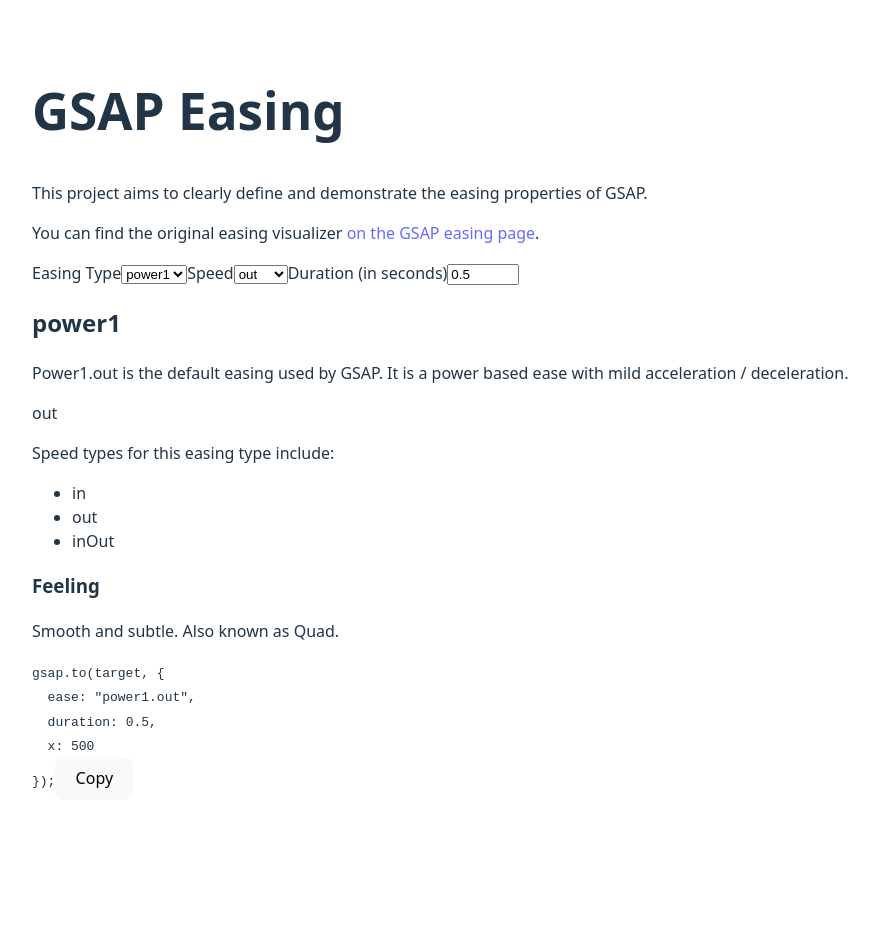
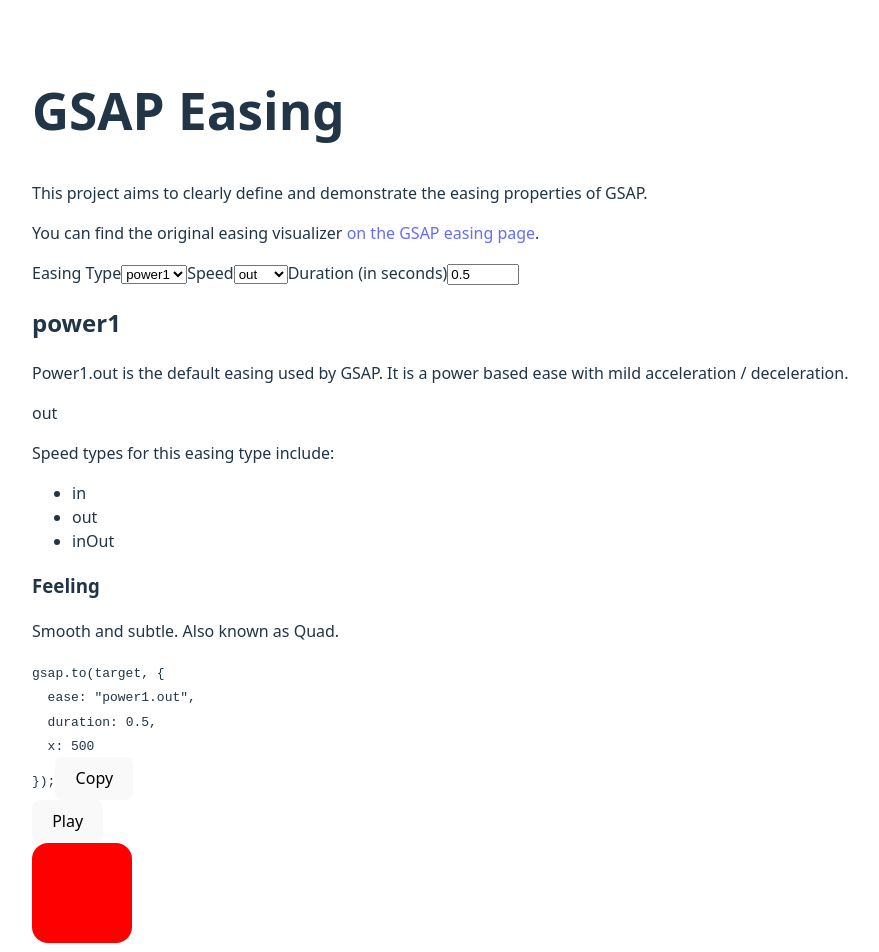
Before and after one commit to ConorCrutchley/gsap-easing, a React (Vite) app: page / in a window 1280 px wide. Shown: the top 952 px of the page, without its empty margins (8-887 px from the left). Before the commit the page ends 840 px from the top, so only its background shows below. Built offline with nearby package versions, Linux system fonts and the light colour scheme.

Commit message:
feat: Added animated component

```diff
--- a/src/App.tsx
+++ b/src/App.tsx
@@ -1,3 +1,4 @@
+import AnimatedComponent from "./components/AnimatedComponent";
 import Code from "./components/Code";
 import Explanation from "./components/Explanation";
 import Filters from "./components/Filters";
@@ -10,6 +11,7 @@
       <Filters />
       <Explanation />
       <Code />
+      <AnimatedComponent />
     </>
   );
 };
--- /dev/null
+++ b/src/components/AnimatedComponent.tsx
@@ -0,0 +1,57 @@
+import { getSelectedEasingType } from "../utils/getSelectedEasingType";
+import { gsap } from "gsap";
+import { useFilters } from "../hooks/useFilters";
+import { useState } from "react";
+
+const AnimatedComponent = () => {
+  const [isPlaying, setIsPlaying] = useState(false);
+  // Get the filter values and functions from zustand
+  const filters = useFilters();
+
+  // Get the selected easing speed types
+  const selectedSpeedTypes = getSelectedEasingType(
+    filters.easingType
+  )?.speedTypes;
+
+  // Produce a string for the easing type based on the filters
+  // and whether the easing has speed types
+  const easingType = `${filters.easingType}${
+    selectedSpeedTypes && selectedSpeedTypes?.length > 0
+      ? `.${filters.speedType}`
+      : ""
+  }`;
+
+  const durationMs = filters.duration * 1000;
+
+  const onClickHandler = () => {
+    setIsPlaying(true);
+    gsap.fromTo(
+      ".box",
+      {
+        x: 0,
+      },
+      {
+        x: 300,
+        duration: filters.duration,
+        ease: easingType,
+      }
+    );
+
+    setTimeout(() => {
+      setIsPlaying(false);
+    }, durationMs);
+  };
+
+  return (
+    <>
+      <button onClick={onClickHandler} disabled={isPlaying}>
+        Play
+      </button>
+      <section className="animated-area">
+        <div className="box"></div>
+      </section>
+    </>
+  );
+};
+
+export default AnimatedComponent;
--- a/src/index.css
+++ b/src/index.css
@@ -50,6 +50,19 @@
   outline: 4px auto -webkit-focus-ring-color;
 }
 
+.animated-area {
+  width: 100%;
+  min-height: 500px;
+  position: relative;
+}
+
+.box {
+  width: 100px;
+  height: 100px;
+  background-color: red;
+  border-radius: 1em;
+}
+
 @media (prefers-color-scheme: light) {
   :root {
     color: #213547;
```
